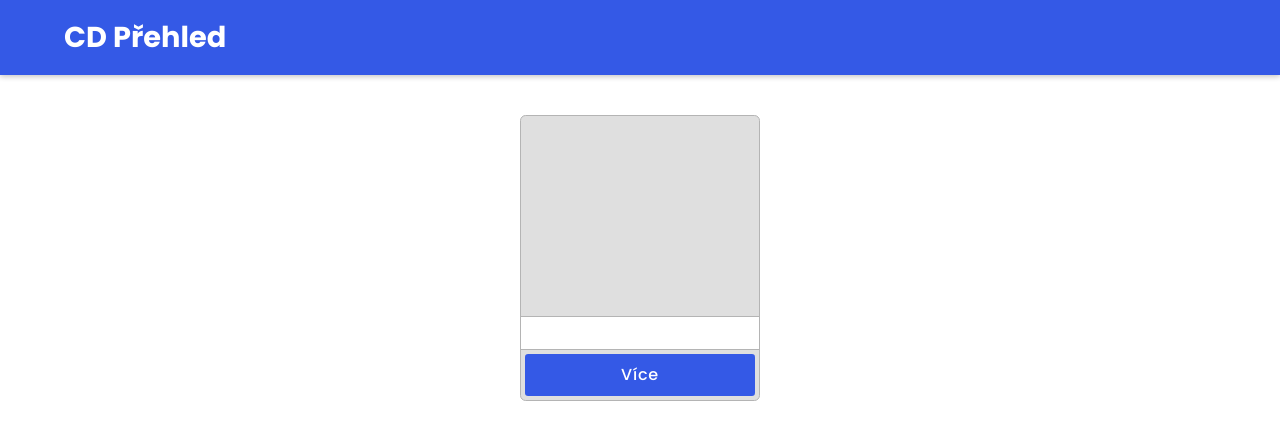
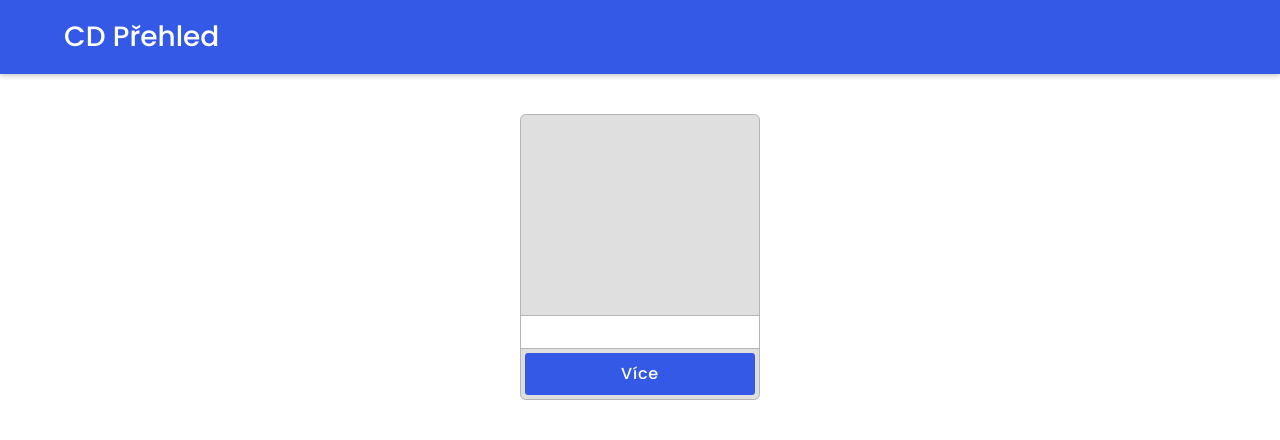
Before and after one commit to freieslebenadam/cd-overview, a PHP site: page / in a window 1280 px wide. Shown: the top 440 px of the page. Run offline with PHP 8.4, Linux system fonts and the light colour scheme; tables that the repository leaves empty or names only in its code hold one stand-in row (values such as "Sample post"); data that the repository does not hold is empty.

Commit message:
default cover, htaccess

```diff
--- a/resources/css/_styles.css
+++ b/resources/css/_styles.css
@@ -17,6 +17,9 @@
     --gray2: rgb(180, 180, 180);
     --white: #FFF;
     --transition: 80ms ease;
+    --success: #2fb380;
+    --warning: #cfa152;
+    --danger: #da292e;
 }
 
 body {
--- a/resources/css/main.css
+++ b/resources/css/main.css
@@ -7,9 +7,9 @@
 }
 nav a {
     color: var(--white);
-    font-weight: 700;
+    font-weight: 500;
     text-decoration: none;
-    font-size: 1.8em;
+    font-size: 1.75em;
     transition: var(--transition);
 }
 nav a:hover {
```
Also changed, not shown: .htaccess (added), detail.php (added), resources/assets/default_cover.jpg (added).
